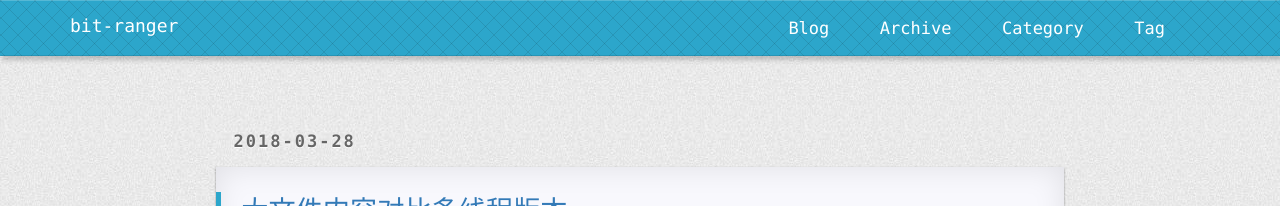
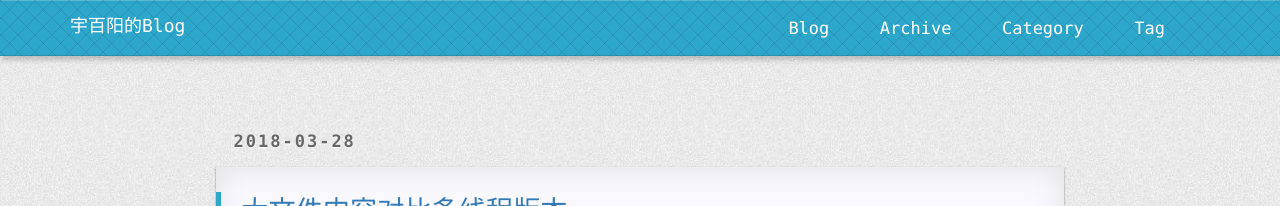
Before and after one commit to YuBaiyang-sudo/YuBaiyang-sudo.github.io, a Jekyll site: the page built from index.html, in a window 1280 px wide and 900 px high. Shown: the top 206 px of the window. Built offline with Jekyll 4.4.1, drawn with Linux system fonts in a browser that asks for light colours; nearby versions of some CDN libraries; the list of posts is cut into pages by our own code; comment, search, counter and statistics services are not loaded; a style sheet for code colours, icons or effects is not loaded.

Commit message:
Update _config.yml

```diff
--- a/_config.yml
+++ b/_config.yml
@@ -27,7 +27,7 @@ defaults:
 
 
 
-title: "bit-ranger"
+title: "宇百阳的Blog"
 email: sincerebravefight@gmail.com
 description: ""
 github:
```
